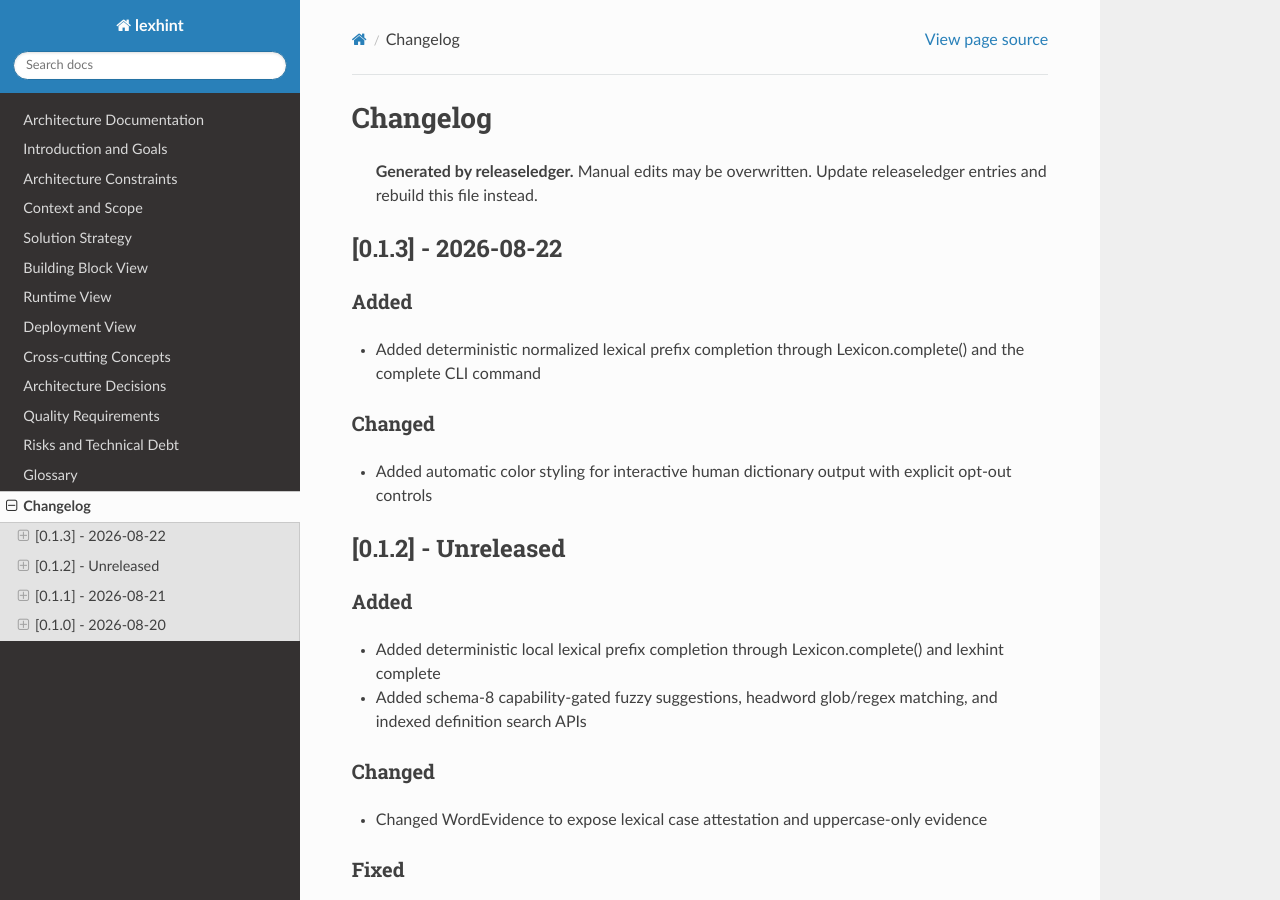
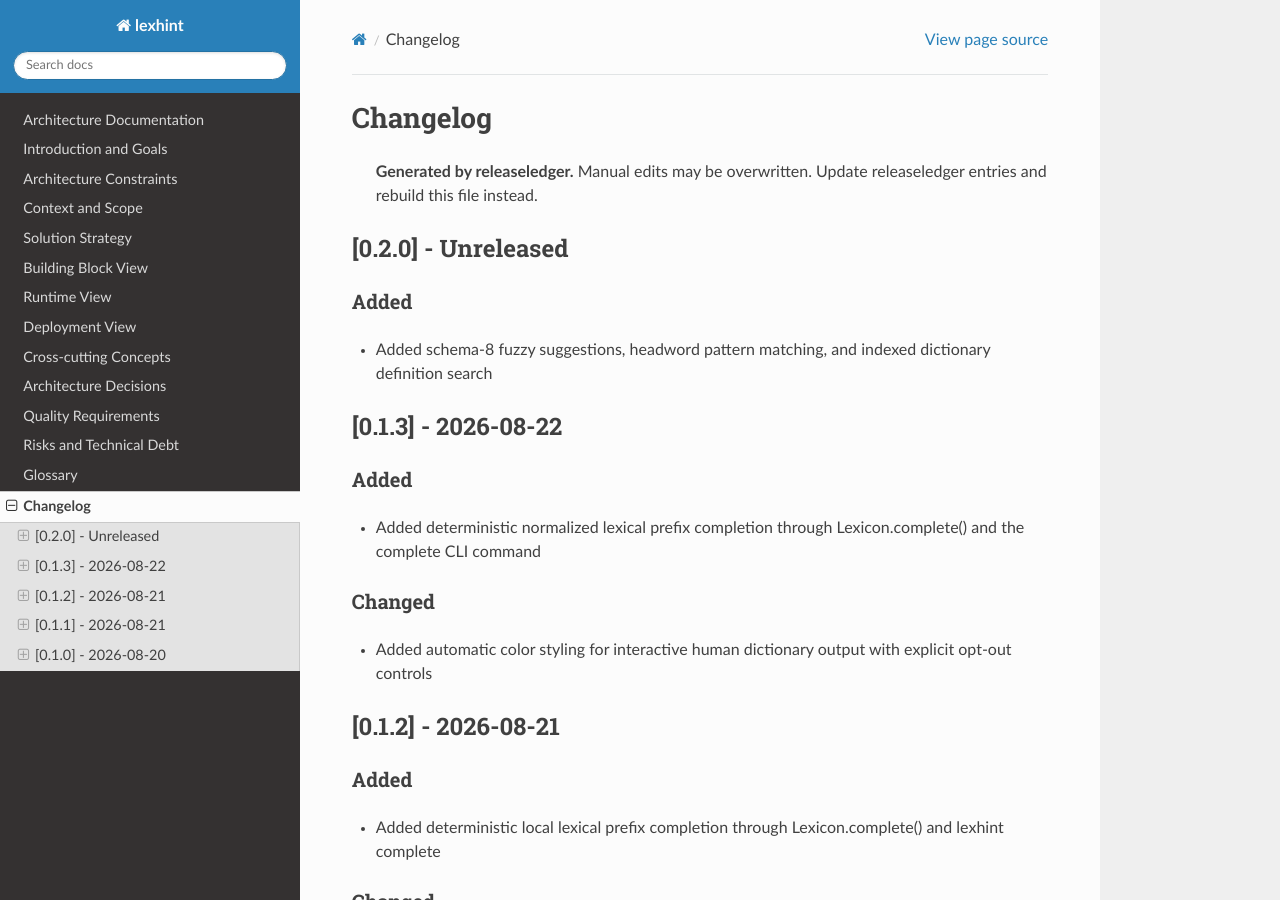
Before and after one commit to buchwandler/lexhint, a Sphinx documentation site: the page built from docs/changelog.md, in a window 1280 px wide and 900 px high. Built offline with Sphinx 7.4.7 and the Read the Docs theme 3.1.0, drawn with Linux system fonts in a browser that asks for light colours.

Commit message:
doc: changelog

```diff
--- a/docs/changelog.md
+++ b/docs/changelog.md
@@ -1,6 +1,14 @@
 # Changelog
 
 > **Generated by releaseledger.** Manual edits may be overwritten. Update releaseledger entries and rebuild this file instead.
+
+## [0.2.0] - Unreleased
+
+### Added
+
+- Added schema-8 fuzzy suggestions, headword pattern matching, and indexed dictionary definition search
+
+<!-- generated by releaseledger -->
 
 ## [0.1.3] - 2026-08-22
 
@@ -14,12 +22,11 @@
 
 <!-- generated by releaseledger -->
 
-## [0.1.2] - Unreleased
+## [0.1.2] - 2026-08-21
 
 ### Added
 
 - Added deterministic local lexical prefix completion through Lexicon.complete() and lexhint complete
-- Added schema-8 capability-gated fuzzy suggestions, headword glob/regex matching, and indexed definition search APIs
 
 ### Changed
 
```
Also changed, not shown: .ledger/releaseledger/data/ledgers/main/releases/0.1.1/release.md, .ledger/releaseledger/data/ledgers/main/releases/0.1.2/release.md, .ledger/releaseledger/data/ledgers/main/releases/0.2.0/entries/entry-0001.md (added), .ledger/releaseledger/data/ledgers/main/releases/0.2.0/release.md (added), 2 other files.
